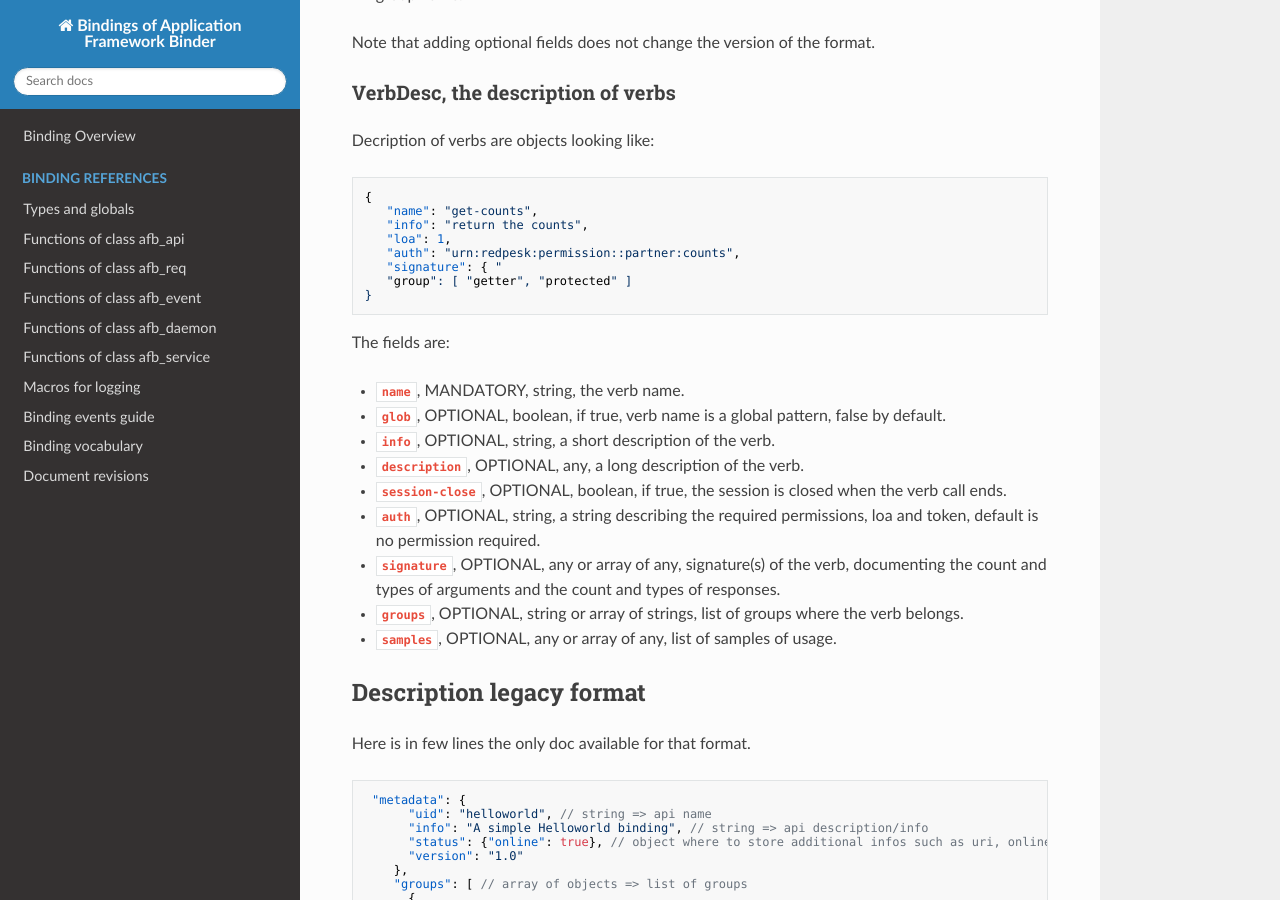
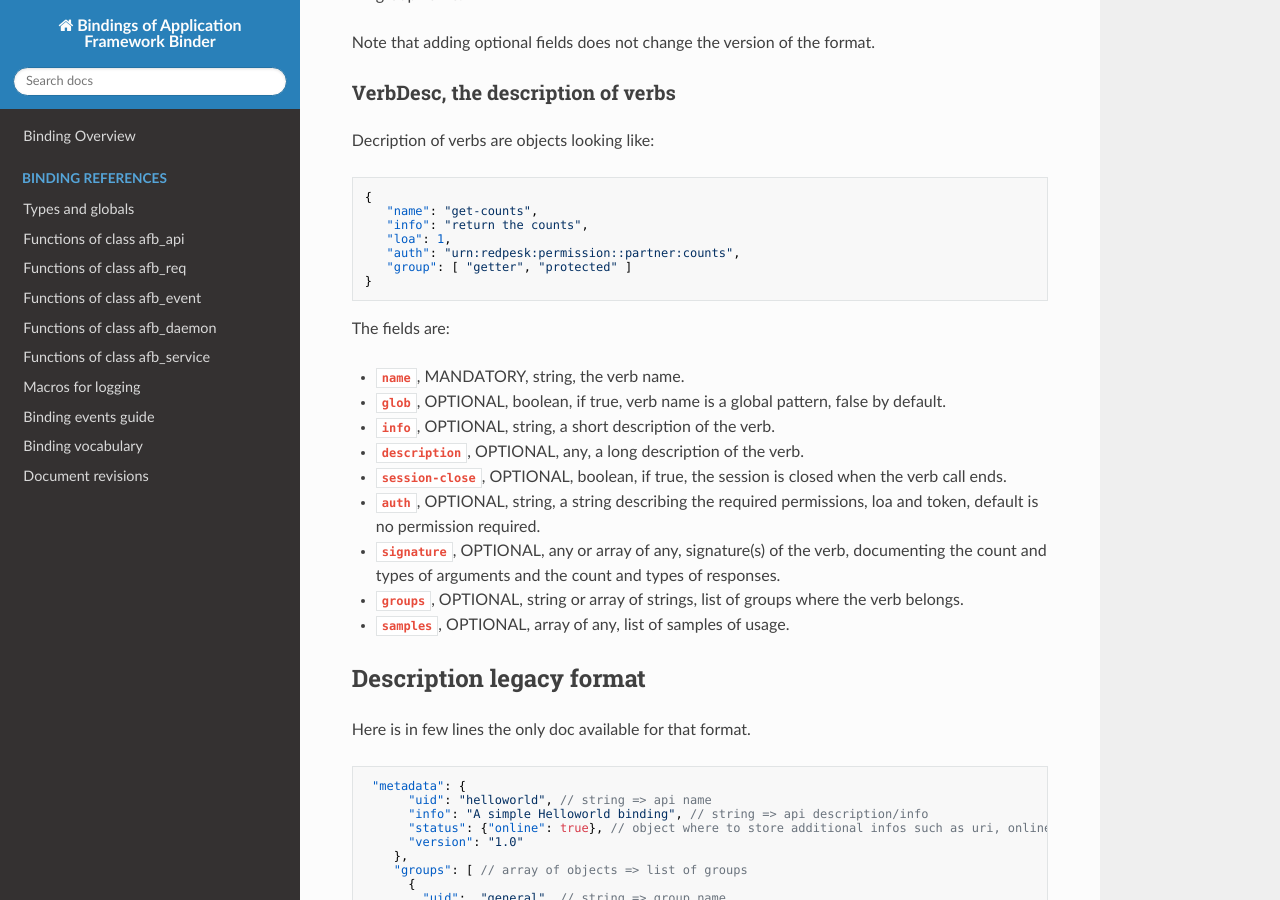
Before and after one commit to redpesk-core/afb-binding, an MkDocs documentation site: the page built from docs/afb-binding-info.md, in a window 1280 px wide and 900 px high, scrolled down 2339 px. Built offline with MkDocs 1.6.1, drawn with Linux system fonts in a browser that asks for light colours; nearby versions of some CDN libraries; old or Windows-style settings are respelled for this version of MkDocs; some of the changed text lies outside the part shown.

Commit message:
Fix documentation of samples in verb of info

````diff
--- a/docs/afb-binding-info.md
+++ b/docs/afb-binding-info.md
@@ -1,6 +1,7 @@
 # Description of verb info
 
-Since afb-libafb version 5.7.0, every API provides implicitely or explicitely the verb `info`.
+Since afb-libafb version 5.7.0, every API provides implicitely or explicitely
+the verb `info`.
 
 This verb takes no argument and returns a JSON string describing the API.
 
@@ -19,12 +20,12 @@ When the verb info is queried by a client, libafb follows the below search:
    This mode is explicit and it is the responsability of the implemeter to
    return a valid description.
 
-2. If the API provided a value for its specification (structure `afb\_binding\_t`,
+2. If the API provided a value for its specification (structure `afb_binding_t`,
    field `specification`, this specification is supposed to be the JSON description
    and is returned. It is the responsability of the implementer to provide a valid
    description in that field (see below for tooling).
 
-   The specification can also be set using function `afb\_api\_set\_specification`
+   The specification can also be set using function `afb_api_set_specification`
    since version 4.3.0 (need to set AFB\_BINDING\_X4R1\_ITF\_REVISION to 9 or upper).
 
 3. If none of the previous steps has produced an answer, a description is automatically
@@ -134,7 +135,6 @@ Decription of verbs are objects looking like:
    "info": "return the counts",
    "loa": 1,
    "auth": "urn:redpesk:permission::partner:counts",
-   "signature": { "
    "group": [ "getter", "protected" ]
 }
 ```
@@ -163,7 +163,7 @@ The fields are:
 - **`groups`**, OPTIONAL, string or array of strings, list of groups
   where the verb belongs.
 
-- **`samples`**, OPTIONAL, any or array of any, list of samples of usage.
+- **`samples`**, OPTIONAL, array of any, list of samples of usage.
 
 
 ## Description legacy format
````
